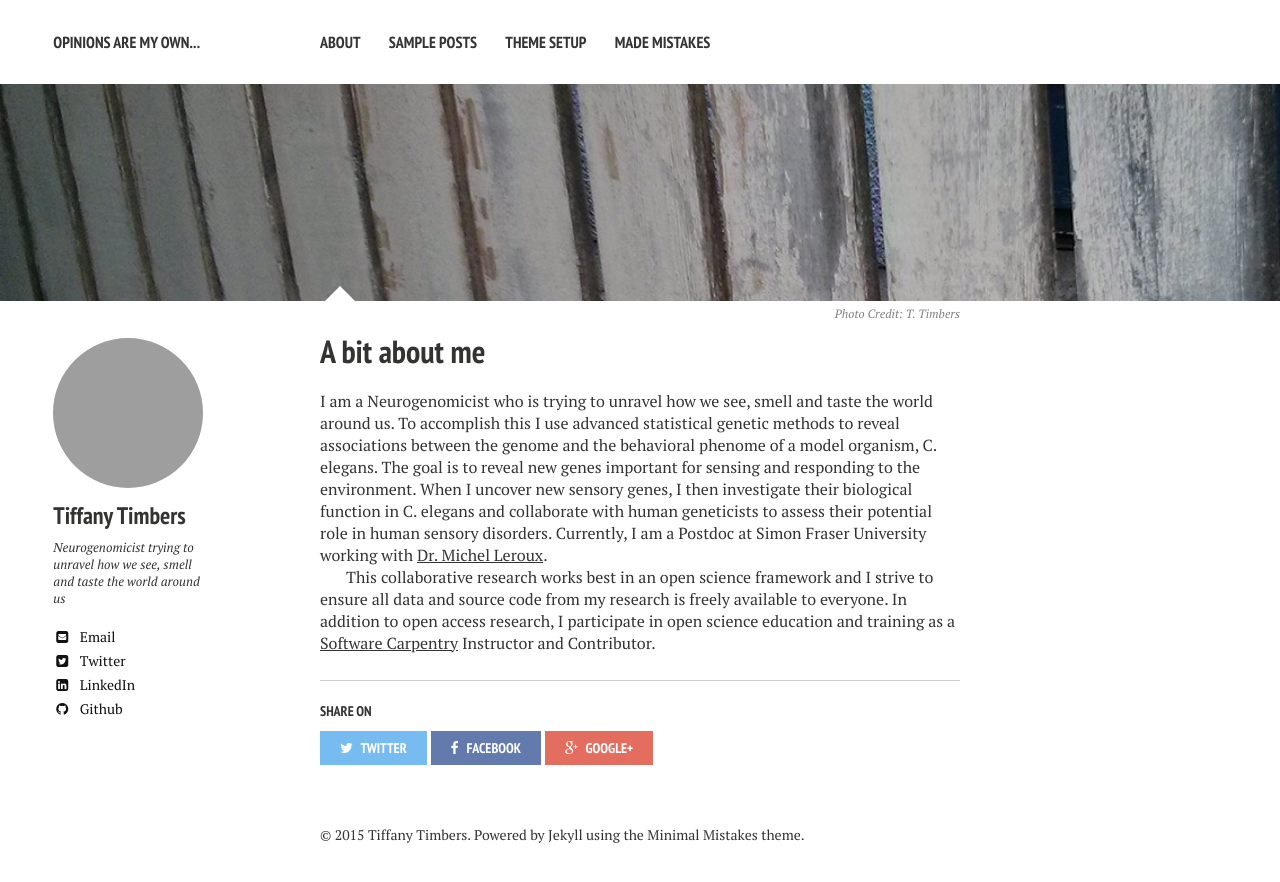
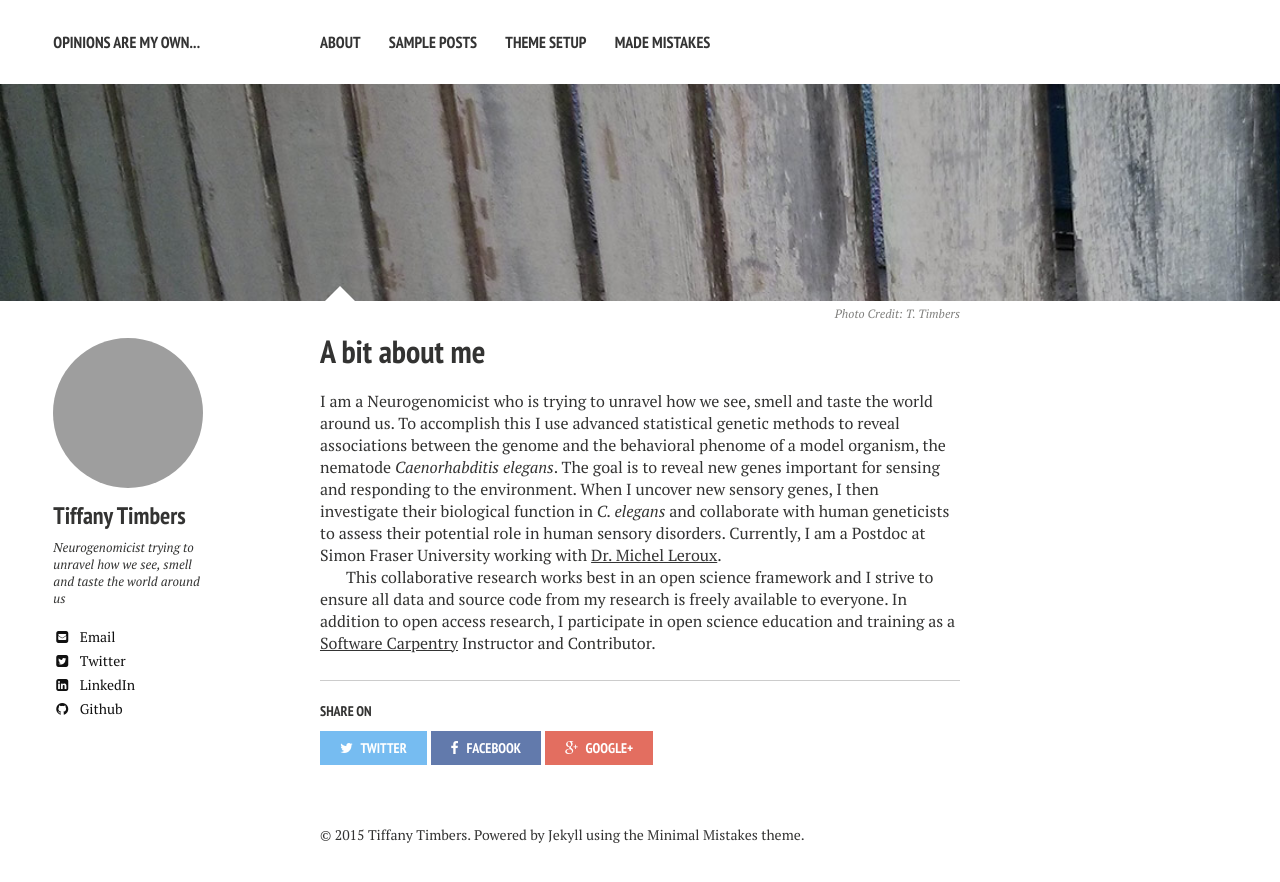
Before and after one commit to ttimbers/ttimbers.github.io, a Jekyll site: the page built from about/index.md, in a window 1280 px wide. Shown: the top 882 px of the page. Built offline with Jekyll 4.4.1, drawn with Linux system fonts in a browser that asks for light colours; nearby versions of some CDN libraries; grey boxes are pictures that could not be loaded.

Commit message:
Added about me

```diff
--- a/about/index.md
+++ b/about/index.md
@@ -10,9 +10,10 @@ image:
   creditlink: http://ttimbers.github.io
 ---
 
-I am a Neurogenomicist who is trying to unravel how we see, smell and taste the world around us. To accomplish this I use advanced statistical genetic methods to reveal associations between the genome and the behavioral phenome of a model organism, C. elegans.
-The goal is to reveal new genes important for sensing and responding to the environment. When I uncover new sensory genes, I then investigate their biological function in C. elegans and collaborate with human geneticists to assess their potential role in human sensory disorders.
+I am a Neurogenomicist who is trying to unravel how we see, smell and taste the world around us. To accomplish this I use advanced statistical genetic methods to reveal associations between the genome and the behavioral phenome of a model organism, the nematode *Caenorhabditis elegans*.
+The goal is to reveal new genes important for sensing and responding to the environment. When I uncover new sensory genes, I then investigate their biological function in *C. elegans* and collaborate with human geneticists to assess their potential role in human sensory disorders.
 Currently, I am a Postdoc at Simon Fraser University working with [Dr. Michel Leroux](http://www.sfu.ca/~leroux/).
 
 
+
 This collaborative research works best in an open science framework and I strive to ensure all data and source code from my research is freely available to everyone. In addition to open access research, I participate in open science education and training as a [Software Carpentry](http://software-carpentry.org/) Instructor and Contributor.
```
